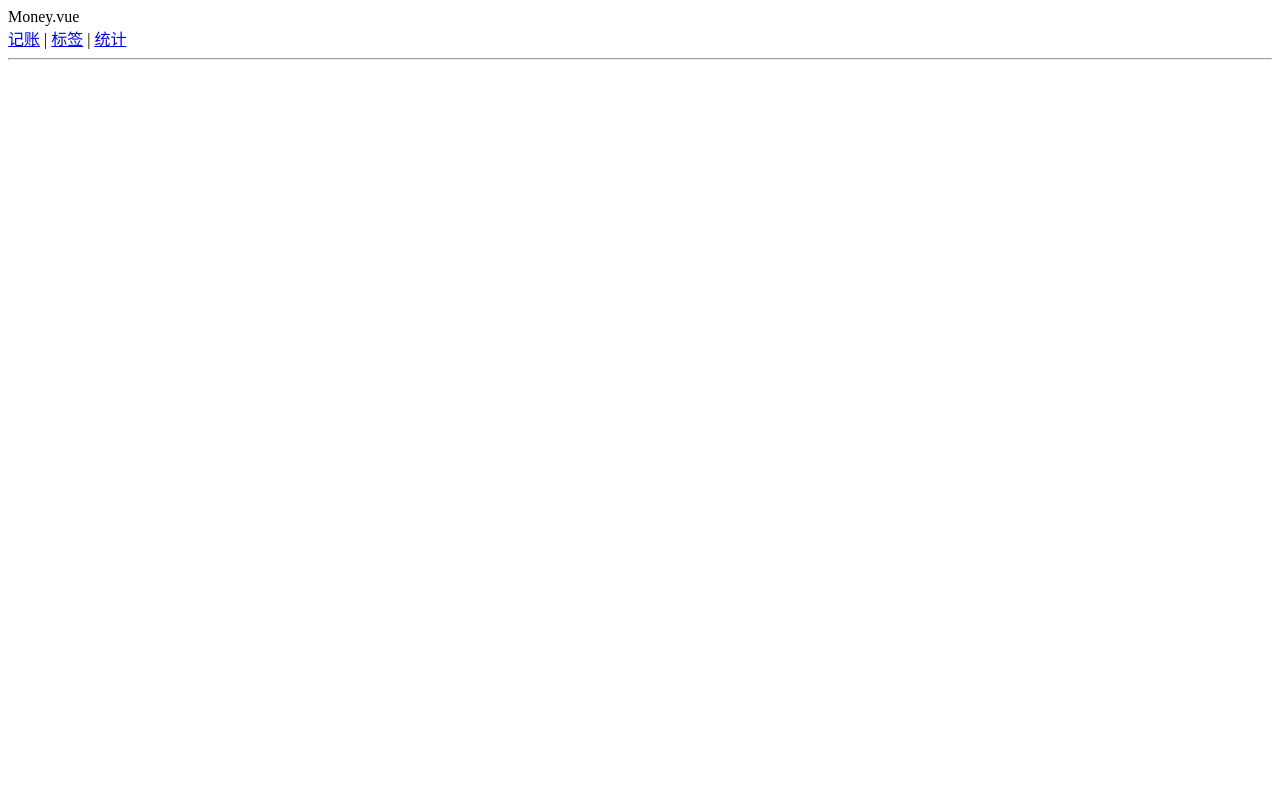
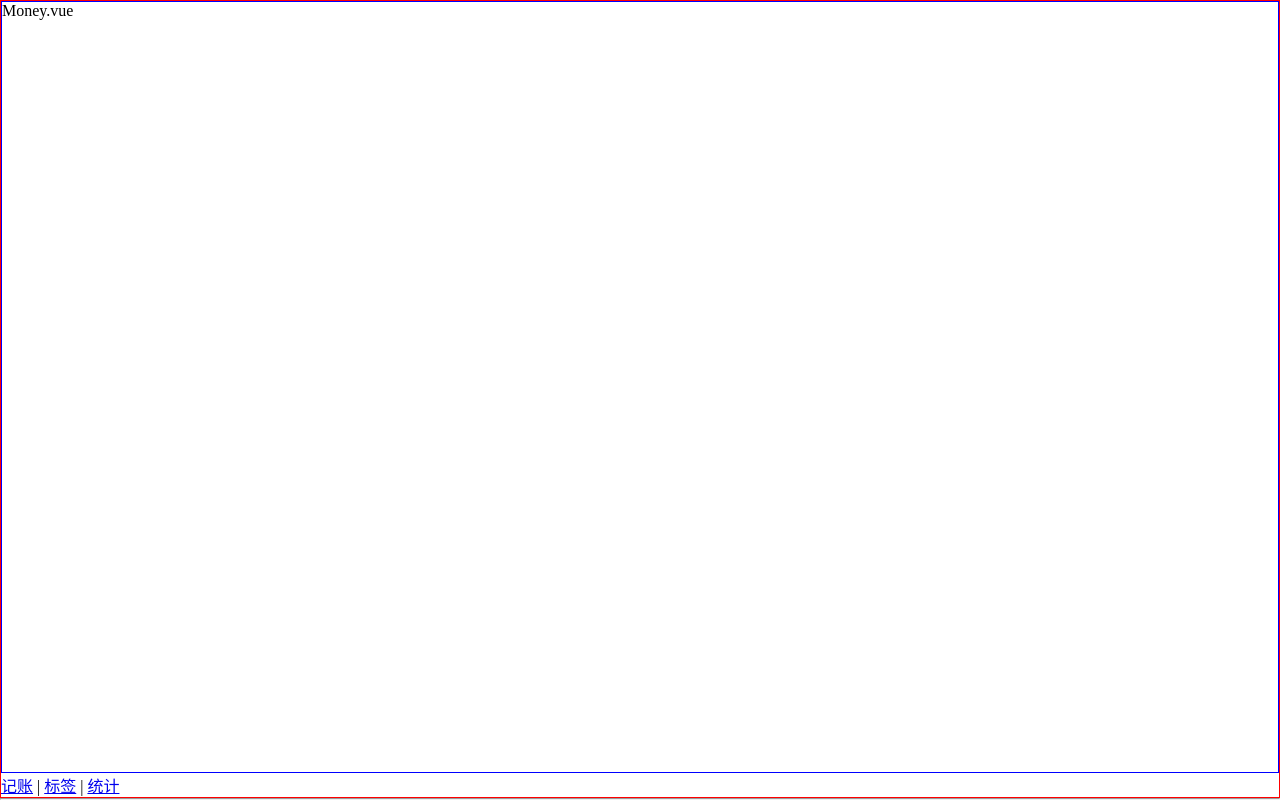
Before and after one commit to wbh1328551759/MyMoneyBook-1, a Vue app: page /#/money in a window 1280 px wide. Built offline with nearby package versions, Linux system fonts and the light colour scheme.

Commit message:
Money 页面布局

```diff
--- a/src/App.vue
+++ b/src/App.vue
@@ -7,7 +7,12 @@
 </template>
 
 <style lang="scss">
-#app {
+  *{
+    margin: 0;
+    padding: 0;
+    box-sizing: border-box;
+  }
+  #app {
   font-family: Avenir, Helvetica, Arial, sans-serif;
   -webkit-font-smoothing: antialiased;
   -moz-osx-font-smoothing: grayscale;
--- a/src/components/Nav.vue
+++ b/src/components/Nav.vue
@@ -1,5 +1,5 @@
 <template>
-  <div>
+  <div class="nav">
     <router-link to="/money">记账</router-link>
     |
     <router-link to="/labels">标签</router-link>
--- a/src/views/Money.vue
+++ b/src/views/Money.vue
@@ -1,6 +1,10 @@
 <template>
-  <div>Money.vue
-    <Nav />
+  <div class="nav-wrapper">
+    <div class="content">
+      <p>Money.vue</p>
+
+    </div>
+    <Nav/>
   </div>
 </template>
 
@@ -11,5 +15,16 @@
 </script>
 
 <style lang="scss" scoped>
+  .nav-wrapper {
+    border: 1px solid red;
+    height: 99.7vh;
+    display: flex;
+    flex-direction: column;
+  }
 
+  .content{
+    border:1px solid blue;
+    flex-grow: 1;
+    overflow:auto;
+  }
 </style>
```
